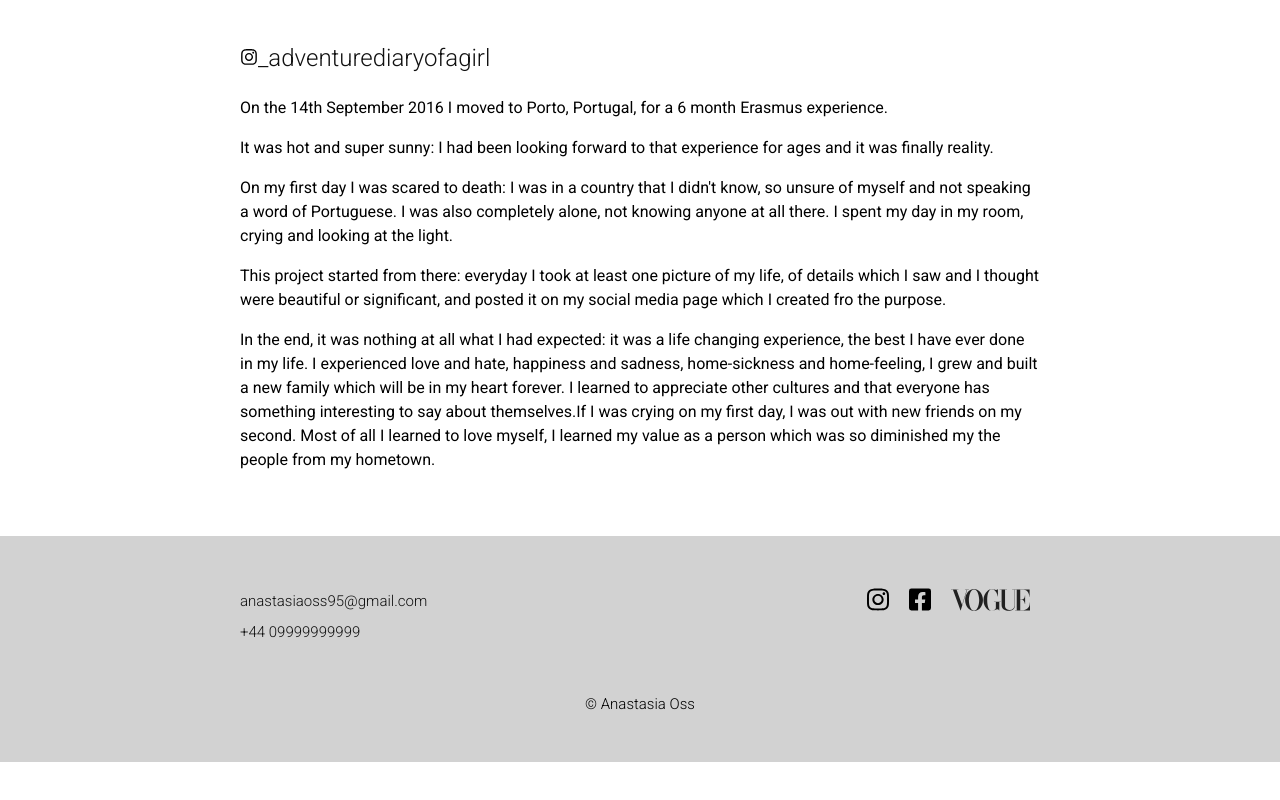
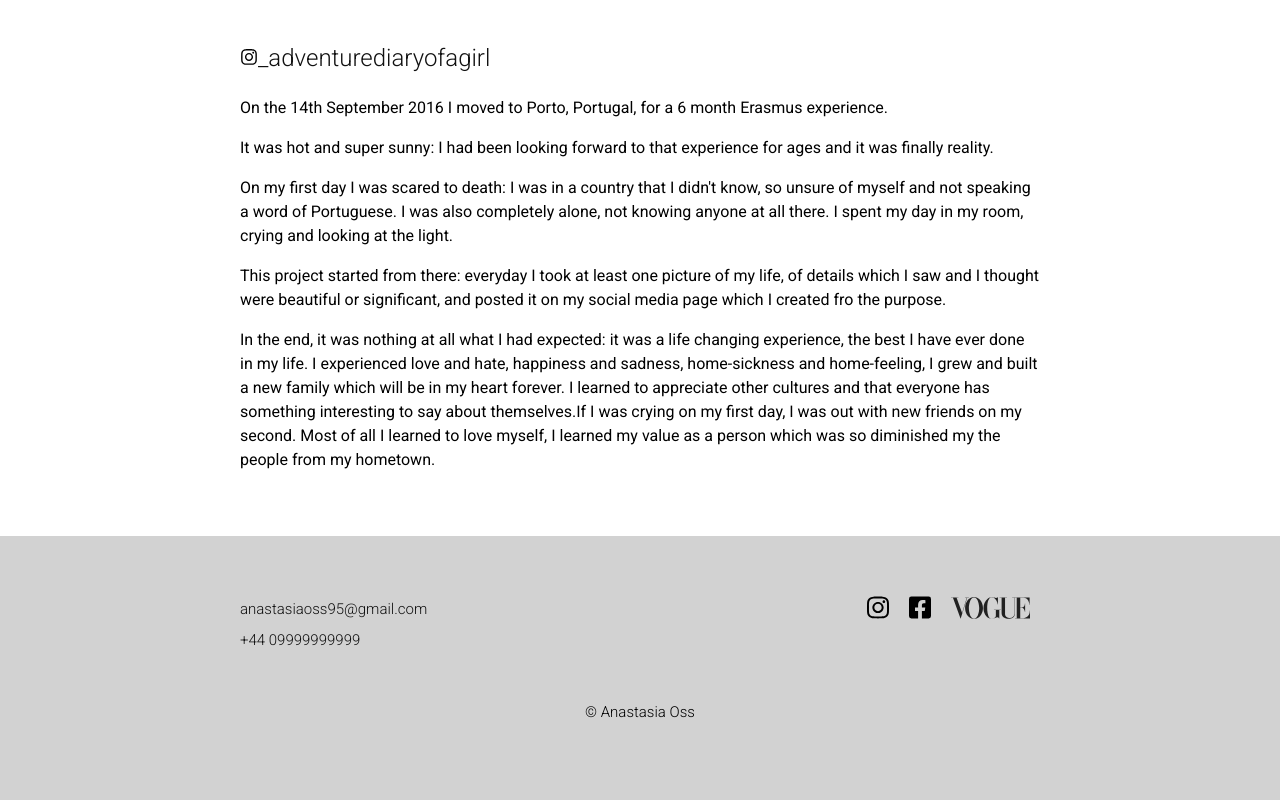
Before and after one commit to PrchalJan/anastasia-photography, a plain HTML site: page index.html in a window 1280 px wide. Shown: the part 2692-3492 px from the top of the page. Before the commit the page ends 3454 px from the top, so only its background shows below. Drawn offline with Linux system fonts and the light colour scheme.

Commit message:
footer looks good

```diff
--- a/css/layout/_footer.scss
+++ b/css/layout/_footer.scss
@@ -18,7 +18,7 @@
       right: calc(#{$header-desktop-width} /2);
       display: flex;
       justify-content: space-between;
-      padding-top: 3em;
+      padding-top: 3.5em;
     }
   }
 
@@ -37,7 +37,7 @@
   margin: 0;
   padding: 0;
   @include mobile {
-    padding-top: 2em;
+    padding-top: 3.5em;
     padding-bottom: 2em;
   }
 }
@@ -126,7 +126,7 @@
   text-align: center;
   @include desktop {
     padding-top: 2em;
-    padding-bottom: 2em;
+    padding-bottom: 4em;
     position: relative;
     right: calc(#{$header-desktop-width} /2);
   }
```
Also changed, not shown: css/main.css.
